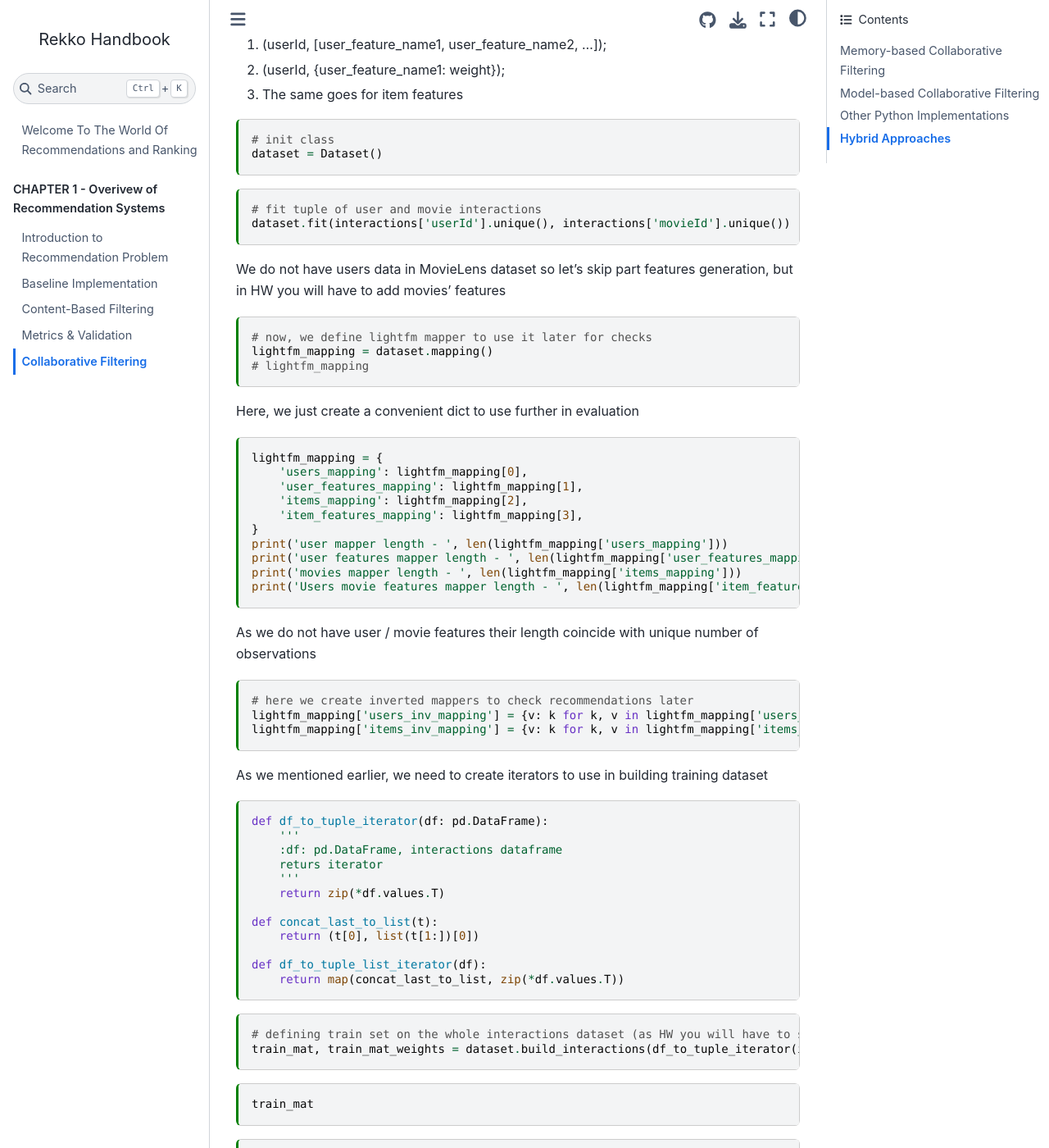
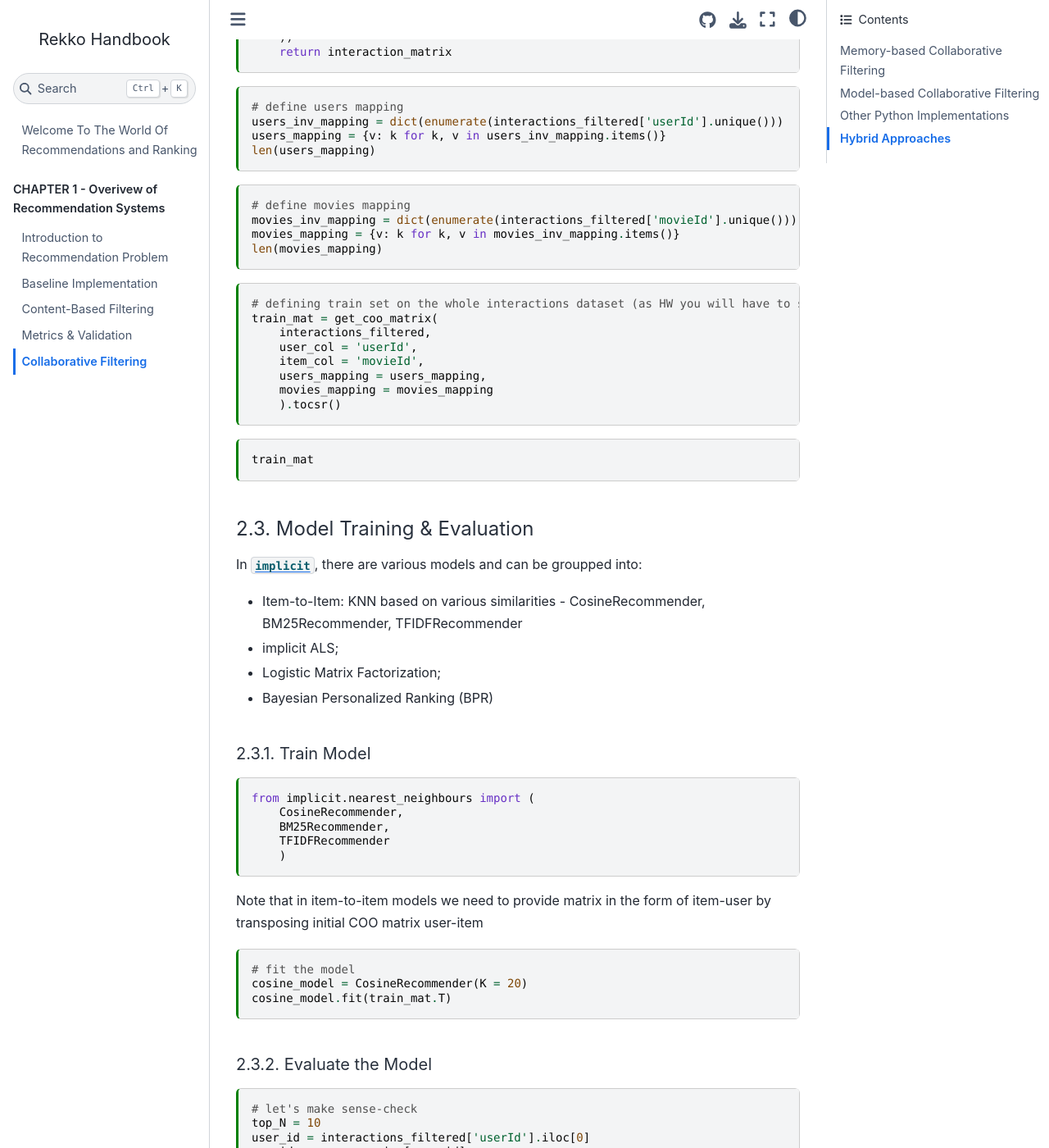
Before and after one commit to kshurik/rekkobook, a Jupyter Book: the page built from docs/chapter1/collab_filter.md, in a window 1280 px wide and 1400 px high, scrolled down 6904 px. Shown: the whole window at 82% size. Built offline with Jupyter Book 1.0.4 settings and Sphinx 7.4.7 and the Sphinx Book theme 1.1.4, drawn with Linux system fonts in a browser that asks for light colours; some of the changed text lies outside the part shown.

Commit message:
returned implicit

````diff
--- a/docs/chapter1/collab_filter.md
+++ b/docs/chapter1/collab_filter.md
@@ -136,8 +136,8 @@
 ```
 
 ## Other Python Implementations
-To conclude, I want to mention several methods to implementations before focusing on target `lightfm` library.
-One of the most popular is `implicit` that allows to build models based on implicit targets. In addition,
+To conclude, I want to mention several methods to implementations before focusing on target `implicit` library.
+First one, `implicit` that allows to build models based on implicit targets. In addition,
 it has several frequently used models:
 - Item-to-Item KNN. Sometimes it is hard to generate recommendations based on users interaction due to dynamic
 nature of their data (good real-time / near real-time data and model update is required). Thus, this method
@@ -150,7 +150,8 @@
 - Bayesian Personalized Ranking. Its optimizitation relies on instance level - one item instead of item pairs. The
 primary goal of the method is to provide personalized list of recommendations directly
 
-Another one is the library we are going to use in the tutorial is `ligthfm`. The main idea of the method
+Another one is the library we were going to use in the tutorial - `ligthfm` (but in reality the maintanence of the
+library is not that good -- so I decided to switch to `implicit`). The main idea of the method
 is to generate feature vectors for both users and items by aggregating the values of features. The method assumes
 that the final `user embedding vector` is the sum of each of the user’s relevant side information
 vectors (which we called user features) and similarly `item embedding vector` is created.
@@ -234,121 +235,82 @@
 ```{code-cell} ipython3
 ```
 
-#### 2.2 Data preparation using LightFM Dataset
-To use this class we need the in the following format:
-- userId
-- movieId
-- user_features - user feature names
-- item_features - item feature names
-
-It has several methods:
-- build_interactions - definition of user / item interactions matrix using iterators on top of tuples:
-1. (userId, movieId);
-2. (userId, movieId, weight / rating)
-- build_user_features/build_item_features - defition of user/item features using iterators on top of tuples:
-1. (userId, [user_feature_name1, user_feature_name2, ...]);
-2. (userId, {user_feature_name1: weight});
-3. The same goes for item features
+#### 2.2 Data preparation
+To use implicit kNN method `fit` we need a sparse matrix in COOrdinate format. To achieve that we will use `scipy.sparse.coo_matrix` from scipy;
 
 ```{code-cell} ipython3
-# init class
-dataset = Dataset()
+def get_coo_matrix(
+        df: pd.DataFrame,
+        user_col: str,
+        item_col: str,
+        users_mapping: dict,
+        movies_mapping: dict,
+        weight_col: str = None
+        ):
+    if weight_col is None:
+        weights = np.ones(len(df), dtype=np.float32)
+    else:
+        weights = df[weight_col].astype(np.float32)
+    interaction_matrix = sp.coo_matrix((
+        weights,
+        (
+            df[user_col].map(users_mapping.get),
+            df[item_col].map(movies_mapping.get)
+        )
+    ))
+    return interaction_matrix
 ```
 
 ```{code-cell} ipython3
-# fit tuple of user and movie interactions
-dataset.fit(interactions['userId'].unique(), interactions['movieId'].unique())
+# define users mapping
+users_inv_mapping = dict(enumerate(interactions_filtered['userId'].unique()))
+users_mapping = {v: k for k, v in users_inv_mapping.items()}
+len(users_mapping)
 ```
-We do not have users data in MovieLens dataset so let's skip part features generation, but in HW you will have to
-add movies' features
 
 ```{code-cell} ipython3
-# now, we define lightfm mapper to use it later for checks
-lightfm_mapping = dataset.mapping()
-# lightfm_mapping
-```
-Here, we just create a convenient dict to use further in evaluation
-```{code-cell} ipython3
-lightfm_mapping = {
-    'users_mapping': lightfm_mapping[0],
-    'user_features_mapping': lightfm_mapping[1],
-    'items_mapping': lightfm_mapping[2],
-    'item_features_mapping': lightfm_mapping[3],
-}
-print('user mapper length - ', len(lightfm_mapping['users_mapping']))
-print('user features mapper length - ', len(lightfm_mapping['user_features_mapping']))
-print('movies mapper length - ', len(lightfm_mapping['items_mapping']))
-print('Users movie features mapper length - ', len(lightfm_mapping['item_features_mapping']))
-```
-As we do not have user / movie features their length coincide with unique number of observations
-
-```{code-cell} ipython3
-# here we create inverted mappers to check recommendations later
-lightfm_mapping['users_inv_mapping'] = {v: k for k, v in lightfm_mapping['users_mapping'].items()}
-lightfm_mapping['items_inv_mapping'] = {v: k for k, v in lightfm_mapping['items_mapping'].items()}
-```
-
-As we mentioned earlier, we need to create iterators to use in building training dataset
-
-```{code-cell} ipython3
-def df_to_tuple_iterator(df: pd.DataFrame):
-    '''
-    :df: pd.DataFrame, interactions dataframe
-    returs iterator
-    '''
-    return zip(*df.values.T)
-
-def concat_last_to_list(t):
-    return (t[0], list(t[1:])[0])
-
-def df_to_tuple_list_iterator(df):
-    return map(concat_last_to_list, zip(*df.values.T))
+# define movies mapping
+movies_inv_mapping = dict(enumerate(interactions_filtered['movieId'].unique()))
+movies_mapping = {v: k for k, v in movies_inv_mapping.items()}
+len(movies_mapping)
 ```
 
 ```{code-cell} ipython3
 # defining train set on the whole interactions dataset (as HW you will have to split into test and train for evaluation)
-train_mat, train_mat_weights = dataset.build_interactions(df_to_tuple_iterator(interactions_filtered[['userId', 'movieId']]))
+train_mat = get_coo_matrix(
+    interactions_filtered,
+    user_col = 'userId',
+    item_col = 'movieId',
+    users_mapping = users_mapping,
+    movies_mapping = movies_mapping
+    ).tocsr()
 ```
 
 ```{code-cell} ipython3
 train_mat
 ```
 
-```{code-cell} ipython3
-train_mat_weights
-```
+#### 2.3. Model Training & Evaluation
+In [`implicit`](https://pypi.org/project/implicit/), there are various models and can be groupped into:
+- Item-to-Item: KNN based on various similarities - CosineRecommender, BM25Recommender, TFIDFRecommender
+- implicit ALS;
+- Logistic Matrix Factorization;
+- Bayesian Personalized Ranking (BPR)
 
-#### 2.3. Model Training & Evaluation
 ##### 2.3.1. Train Model
 
 ```{code-cell} ipython3
-# set default params
-NO_COMPONENTS = 64
-LEARNING_RATE = .03
-LOSS = 'warp'
-MAX_SAMPLED = 5
-RANDOM_STATE = 42
-EPOCHS = 20
-```
-
-```{code-cell} ipython3
-# init model
-lfm_model = LightFM(
-    no_components = NO_COMPONENTS,
-    learning_rate = LEARNING_RATE,
-    loss = LOSS,
-    max_sampled = MAX_SAMPLED,
-    random_state = RANDOM_STATE
+from implicit.nearest_neighbours import (
+    CosineRecommender,
+    BM25Recommender,
+    TFIDFRecommender
     )
 ```
-
+Note that in item-to-item models we need to provide matrix in the form of item-user by transposing initial COO matrix user-item
 ```{code-cell} ipython3
-# execute training
-for _ in tqdm_notebook(range(EPOCHS), total = EPOCHS):
-    lfm_model.fit_partial(
-        train_mat,
-        num_threads = 4
-    )
+# fit the model
+cosine_model = CosineRecommender(K = 20)
+cosine_model.fit(train_mat.T)
 ```
 
 ##### 2.3.2. Evaluate the Model
@@ -356,43 +318,27 @@
 ```{code-cell} ipython3
 # let's make sense-check
 top_N = 10
-user_id = interactions['userId'][0]
-row_id = lightfm_mapping['users_mapping'][user_id]
+user_id = interactions_filtered['userId'].iloc[0]
+row_id = users_mapping[user_id]
 print(f'Rekko for user {user_id}, row number in matrix - {row_id}')
 ```
 
 ```{code-cell} ipython3
-all_cols = list(lightfm_mapping['items_mapping'].values())
-len(all_cols)
+# crate mapper for movieId and title names
+movie_name_mapper = dict(zip(movies_metadata['id'], movies_metadata['original_title']))
 ```
 
 ```{code-cell} ipython3
-# get predictions
-pred = lfm_model.predict(
+recs = cosine_model.recommend(
     row_id,
-    all_cols,
-    num_threads = 4)
-pred, pred.shape
-```
-Here, get indicices in matrix for top movie recommendations
-```{code-cell} ipython3
-top_cols = np.argpartition(pred, -np.arange(top_N))[-top_N:][::-1]
-top_cols
-```
-Next, we can look at their lfm scores
-```{code-cell} ipython3
-pred[top_cols]
-```
-Now, we move on to look at recommended movies for a given user
-```{code-cell} ipython3
-# crate mapper for movieId and title names
-item_name_mapper = dict(zip(movies_metadata['id'], movies_metadata['original_title']))
-```
-
-```{code-cell} ipython3
-recs = pd.DataFrame({'col_id': top_cols})
-recs['movieId'] = recs['col_id'].map(lightfm_mapping['items_inv_mapping'].get).astype(str)
-recs['title'] = recs['movieId'].map(item_name_mapper)
+    train_mat,
+    N = top_N,
+    filter_already_liked_items = True
+    )
+recs = pd.DataFrame(recs).T.rename(columns = {0: 'col_id', 1: 'similarity'})
+recs['inv_movie_id'] = recs['col_id'].astype(int)
+recs['movieId'] = recs['inv_movie_id'].map(movies_inv_mapping.get)
+recs['title'] = recs['movieId'].map(movie_name_mapper)
 recs
 ```
 
````
